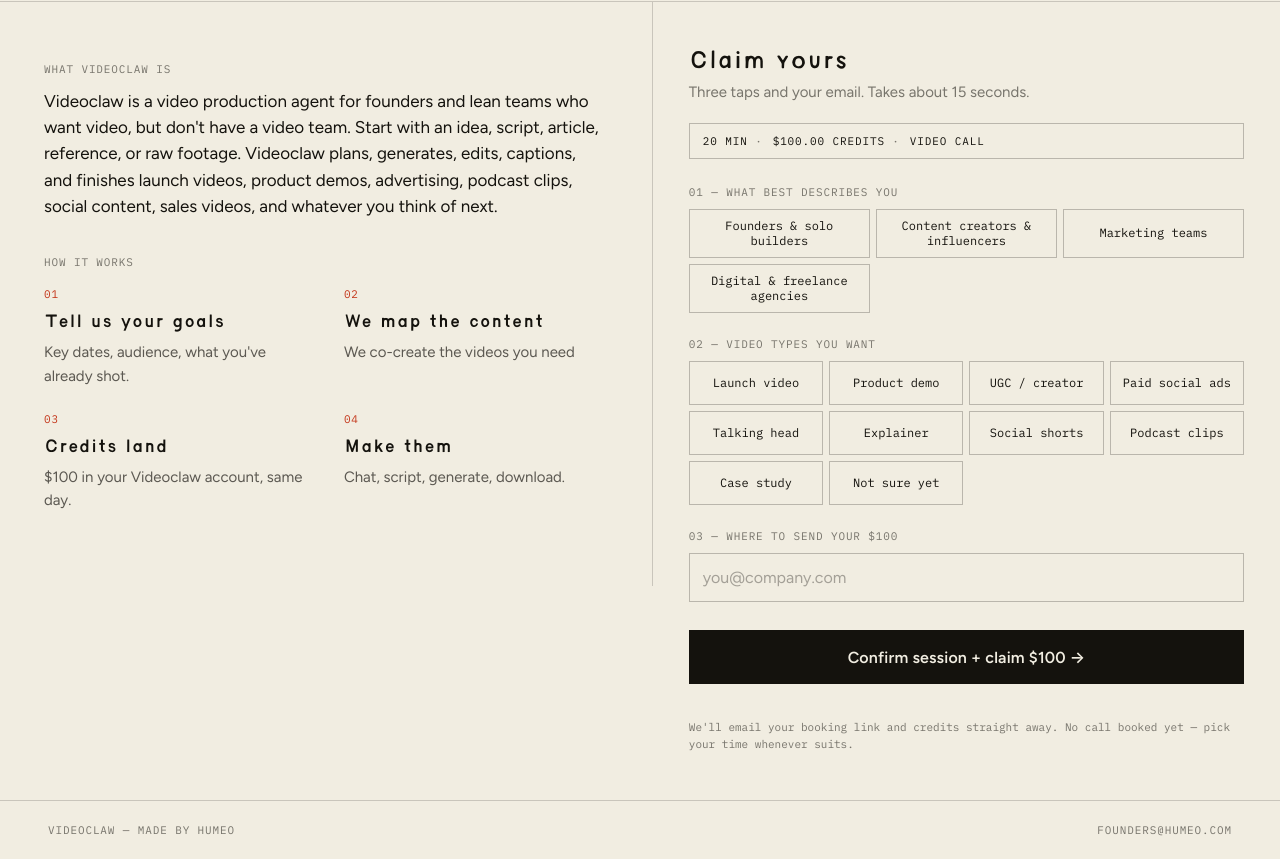
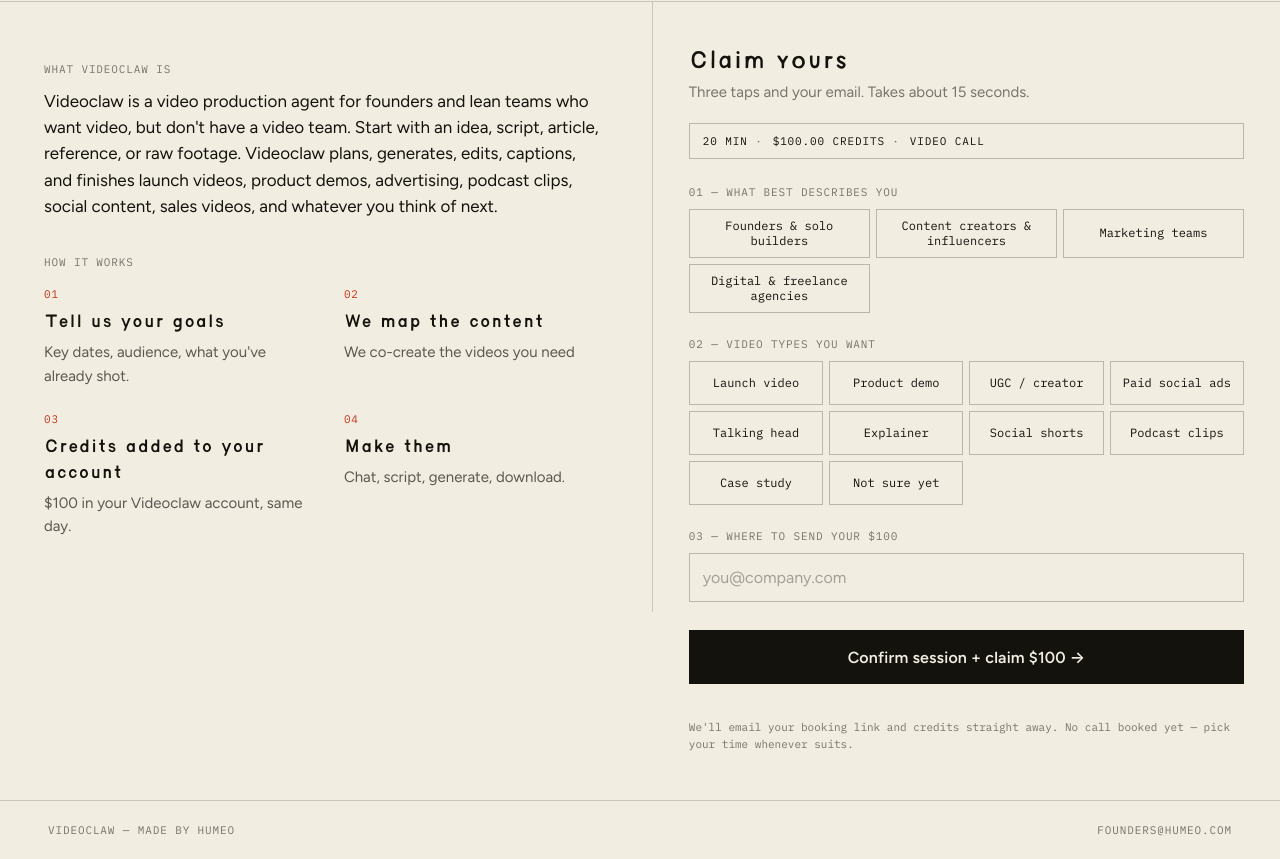
Before and after one commit to INFR-Organisation/try-videoclaw, a website: page public/videoclaw-offer/index.html in a window 1280 px wide. Shown: the part 513-1372 px from the top of the page. Drawn offline with Linux system fonts and the light colour scheme.

Commit message:
Reword how-it-works step 3

```diff
--- a/public/videoclaw-offer/index.html
+++ b/public/videoclaw-offer/index.html
@@ -578,7 +578,7 @@
           </li>
           <li>
             <div class="eyebrow eyebrow--accent">03</div>
-            <div class="step-title">Credits land</div>
+            <div class="step-title">Credits added to your account</div>
             <div class="step-body">$100 in your Videoclaw account, same day.</div>
           </li>
           <li>
```
